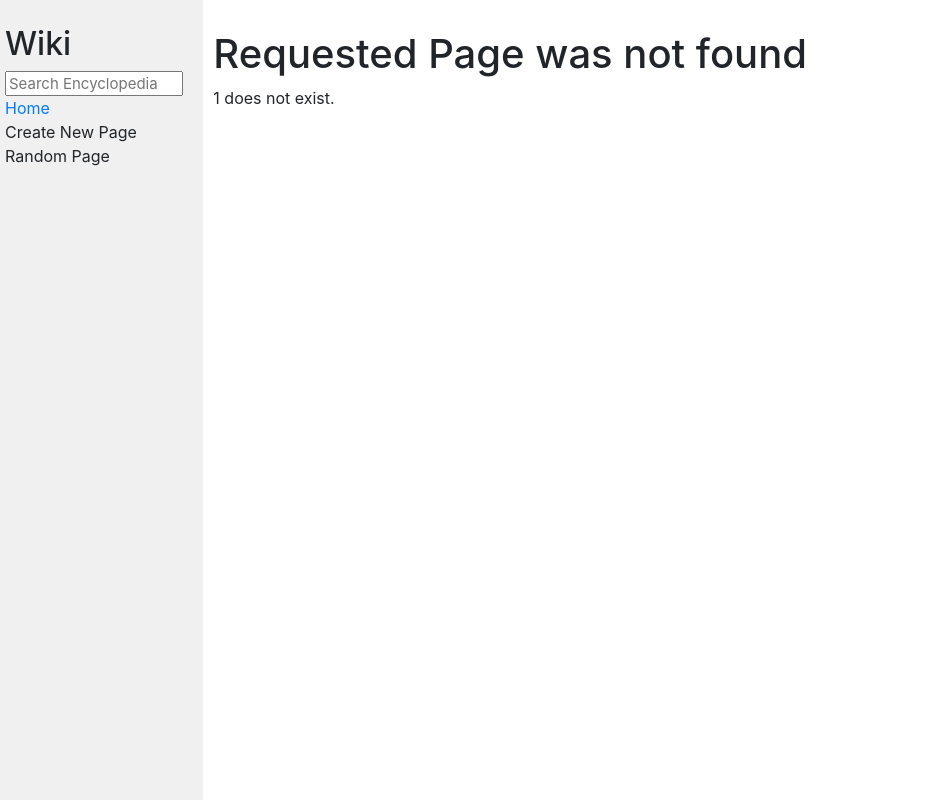
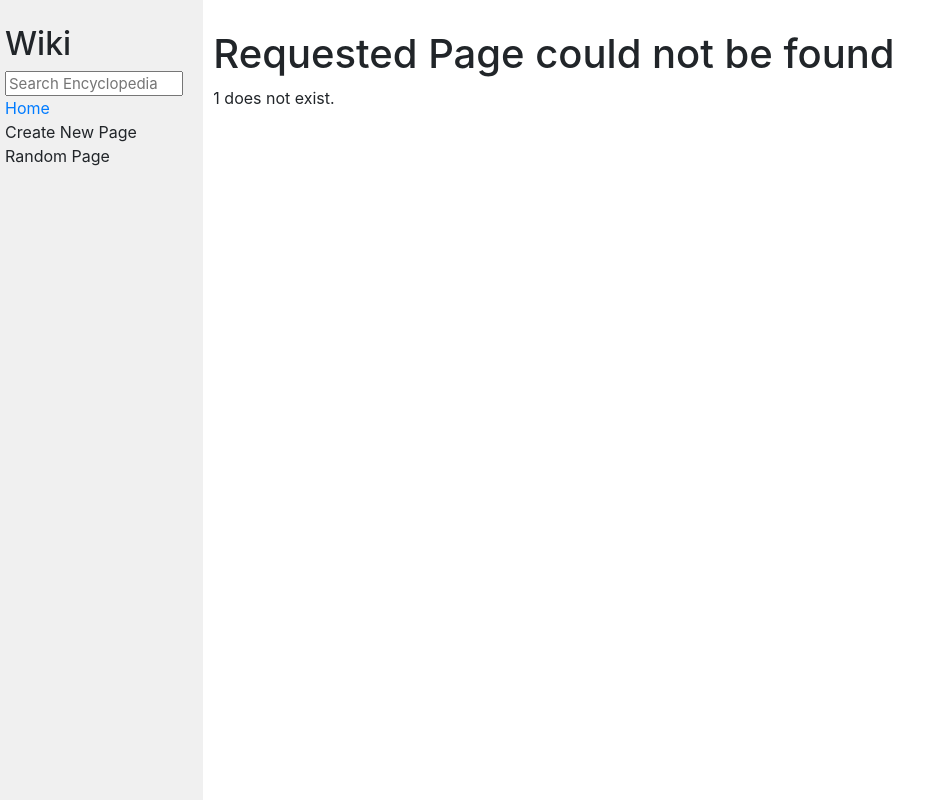
Before and after one commit to row-huh/wikiClone, a Django app: page /wiki/1 in a window 1280 px wide. Shown: the whole page, without its empty margins (0-950 px from the left). Run offline with Django 3.2, Linux system fonts and the light colour scheme; some libraries are stand-ins or nearby versions.

Commit message:
updated 404.html

```diff
--- a/wiki/encyclopedia/templates/encyclopedia/404.html
+++ b/wiki/encyclopedia/templates/encyclopedia/404.html
@@ -6,7 +6,7 @@
 
 {% block body %}
 <h1>
-    Requested Page was not found
+    Requested Page could not be found
 </h1>
 <p>{{ title.capitalize }} does not exist.</p>
 {% endblock %}
```
